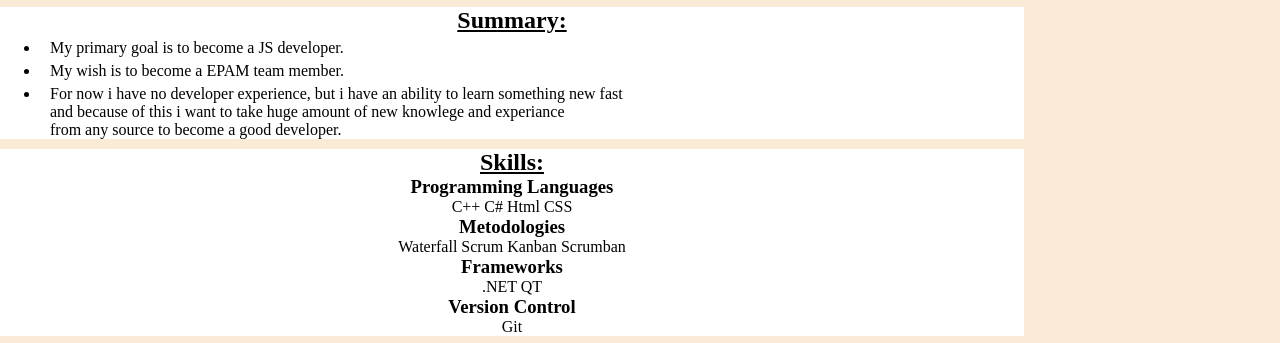
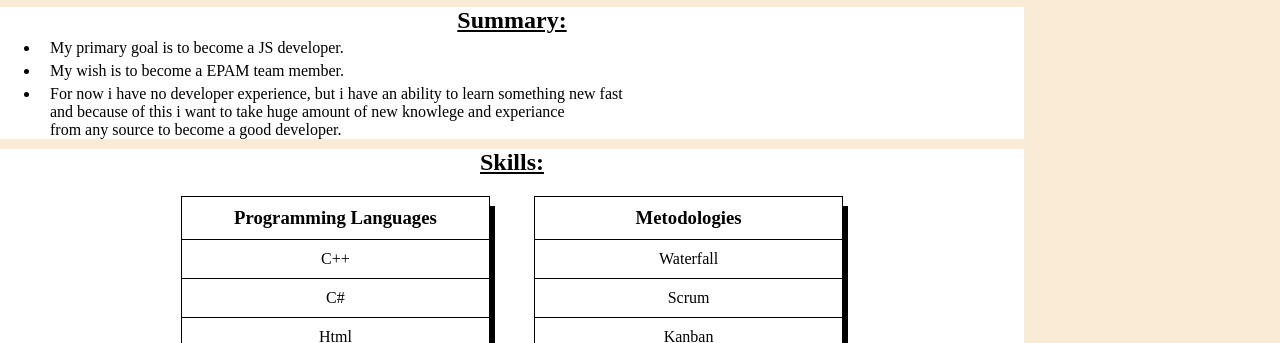
Before and after one commit to IvanVinel/rsschool-cv, a plain HTML site: page index.html in a window 1280 px wide. Shown: the part 604-947 px from the top of the page. Drawn offline with Linux system fonts and the light colour scheme.

Commit message:
feat: add styles for skill section

```diff
--- a/style.css
+++ b/style.css
@@ -5,6 +5,7 @@
 body {
     background-color: antiquewhite;
     max-width: 1024px;
+    align-items: center;
 }
 
 header {
@@ -39,7 +40,7 @@ footer {
 }
 
 footer h2 {
-    text-size-adjust: 1rem;
+
     padding: 40px 0;
 }
 
@@ -92,3 +93,21 @@ footer h2 {
     text-align: start;
     padding: 5px 0 0 10px;
 }
+
+#skills div {
+    display: inline-block;
+    margin: 20px;
+    text-align: center;
+    vertical-align: top;
+    width: 30%;
+    border: 1px solid black;
+    box-shadow: 5px 10px black;
+}
+
+#skills div h3,
+#skills div span {
+    display: flex;
+    flex-direction: column;
+    padding: 10px;
+    border-bottom: 1px solid black;
+}
```
